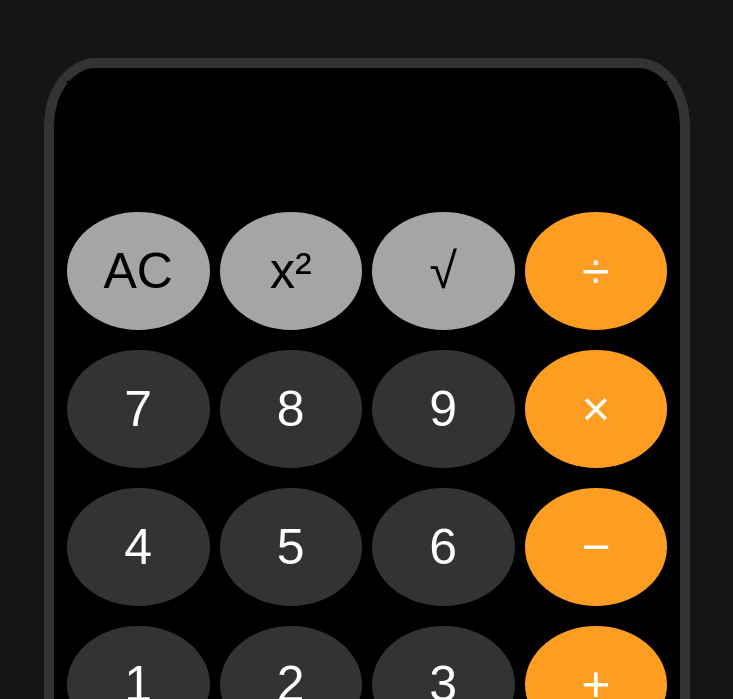
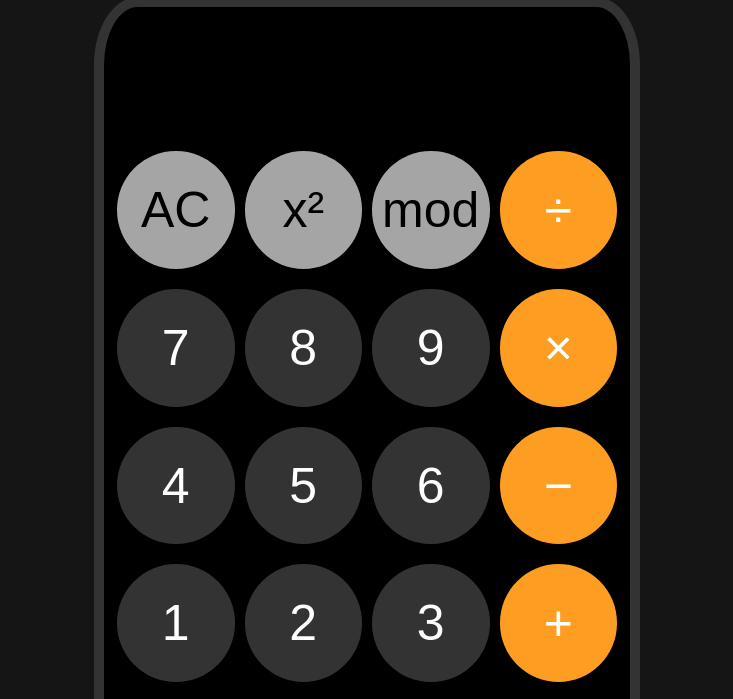
Before and after one commit to GuilhermeGuimaraesUFBA/Calculadora, a plain HTML site: page index.html in a window 1280 px wide. Shown: the part 91-790 px from the top of the page, without its empty margins (273-1006 px from the left). Drawn offline with Linux system fonts and the light colour scheme.

Commit message:
ja dos calculos

```diff
--- a/index.html
+++ b/index.html
@@ -13,28 +13,28 @@
 
         <div class="calculadora">
             <div class="tela">
-                <input type="text" id = "resultado" readonly>
+                <input type="text" id="resultado">
             </div>
             <div class="botoes">
-                <button class="botaodelete" onclick="" type="button">AC</button>
-                <button class="botaoaoquadrado" onclick="" type="button">x²</button>
-                <button class="botaoraiz" onclick="" type="button">√</button>
-                <button class="botaodivisao" onclick="" type="button">÷</button>
-                <button class="botao7" onclick="" type="button">7</button>
-                <button class="botao8" onclick="" type="button">8</button>
-                <button class="botao9" onclick="" type="button">9</button>
-                <button class="botaomultiplicacao" onclick="" type="button">×</button>
-                <button class="botao4" onclick="" type="button">4</button>
-                <button class="botao5" onclick="" type="button">5</button>
-                <button class="botao6" onclick="" type="button">6</button>
-                <button class="botaomenos" onclick="" type="button">−</button>
-                <button class="botao1" onclick="" type="button">1</button>
-                <button class="botao2" onclick="" type="button">2</button>
-                <button class="botao3" onclick="" type="button">3</button>
-                <button class="botaomais" onclick="" type="button">+</button>
-                <button class="botao0" onclick="" type="button">0</button>
-                <button class="botaovirgula" onclick="" type="button">,</button>
-                <button class="botaoigual" onclick="" type="reset">=</button>
+                <button class="botaodelete" onclick="clean()" type="">AC</button>
+                <button class="botaoaoquadrado" onclick="insert('**2')" type="button">x²</button>
+                <button class="botaoraiz" onclick="insert('%')" type="button">mod</button>
+                <button class="botaodivisao" onclick="insert('/')" type="button">÷</button>
+                <button class="botao7" onclick="insert('7')" type="button">7</button>
+                <button class="botao8" onclick="insert('8')" type="button">8</button>
+                <button class="botao9" onclick="insert('9')" type="button">9</button>
+                <button class="botaomultiplicacao" onclick="insert('*')" type="button">×</button>
+                <button class="botao4" onclick="insert('4')" type="button">4</button>
+                <button class="botao5" onclick="insert('5')" type="button">5</button>
+                <button class="botao6" onclick="insert('6')" type="button">6</button>
+                <button class="botaomenos" onclick="insert('-')" type="button">−</button>
+                <button class="botao1" onclick="insert('1')" type="button">1</button>
+                <button class="botao2" onclick="insert('2')" type="button">2</button>
+                <button class="botao3" onclick="insert('3')" type="button">3</button>
+                <button class="botaomais" onclick="insert('+')" type="button">+</button>
+                <button class="botao0" onclick="insert('0')" type="button">0</button>
+                <button class="botaovirgula" onclick="insert('.')" type="button">.</button>
+                <button class="botaoigual" onclick="calcular()" type="button">=</button>
             </div>
         </div>
 
--- a/script.js
+++ b/script.js
@@ -0,0 +1,20 @@
+function insert(num) {
+    var numero = document.getElementById('resultado').value;
+    document.getElementById('resultado').value = numero + num;
+}
+function clean() {
+    document.getElementById('resultado').value = "";
+}
+function back() {
+    var resultado = document.getElementById('resultado').value;
+    document.getElementById('resultado').value = resultado.substring(0, resultado.length - 1);
+}
+function calcular() {
+    var resultado = document.getElementById('resultado').value;
+    if (resultado) {
+        document.getElementById('resultado').value = eval(resultado);
+    }
+    else {
+        document.getElementById('resultado').value = "Nada..."
+    }
+}
--- a/style.css
+++ b/style.css
@@ -3,7 +3,7 @@ body{
     background: #161516;
     display: grid;
     grid-template-columns: auto;
-    grid-template-rows: 0.5fr 3fr
+    grid-template-rows: 0.4fr 3fr
 
 
 
@@ -26,7 +26,7 @@ body{
     margin: 0 auto;
     background: #000000;
     height: 800px;
-    width: 600px;
+    width: 500px;
     display: grid;
     grid-template-columns: 1fr;
     grid-template-rows: 0.5fr 3fr;
@@ -37,7 +37,7 @@ body{
 .tela{
     background: #000000;
     height: 100%;
-    width: 600px;
+    width: 500px;
     align-self: center;
     margin: 0 auto;
 
@@ -50,7 +50,7 @@ body{
     border: none;
     background: #000000;
     height: 100%;
-    width: 600px;
+    width: 500px;
     align-self: center;
     margin: 0 auto;
 }
@@ -60,7 +60,7 @@ body{
     border: none;
     column-gap: 10px;
     height: 100%;
-    width: 600px;
+    width: 500px;
     background: #000000;
     display: grid;
     grid-template-columns: repeat(4, 1fr);
```
